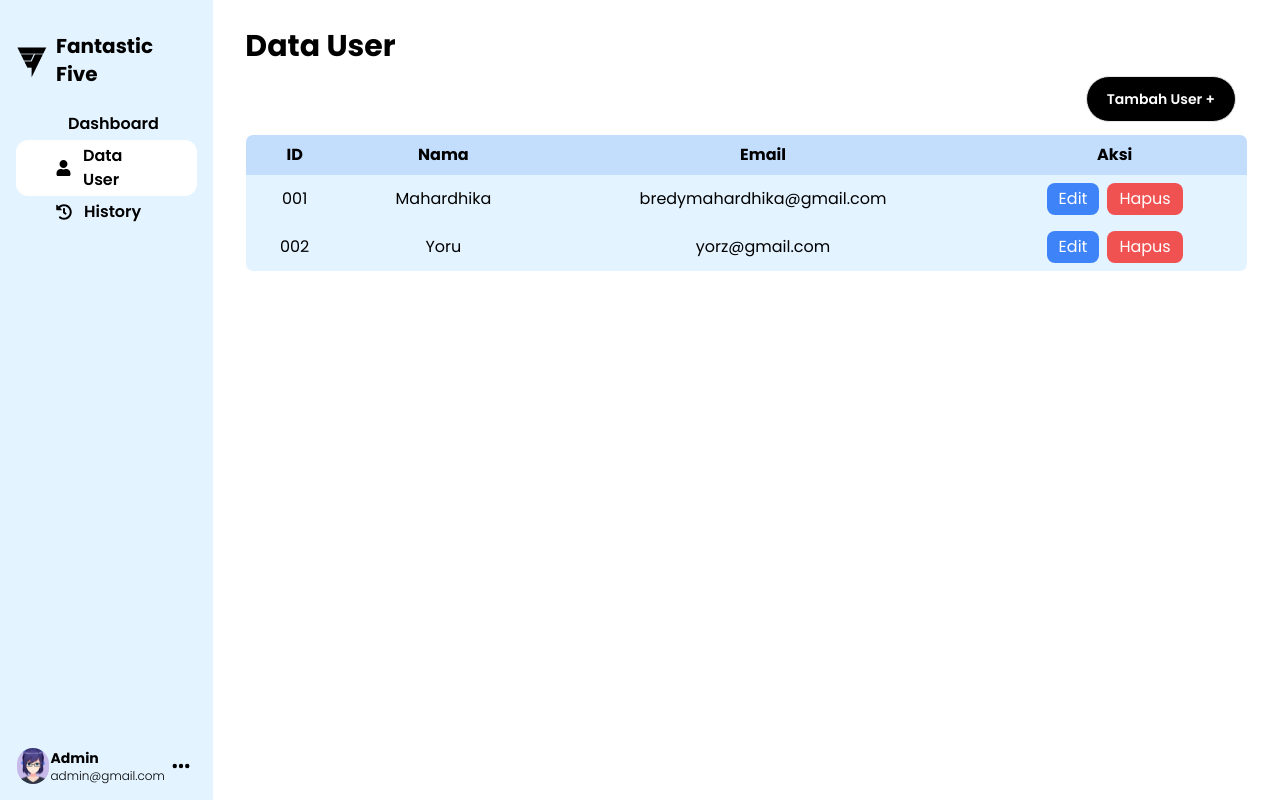
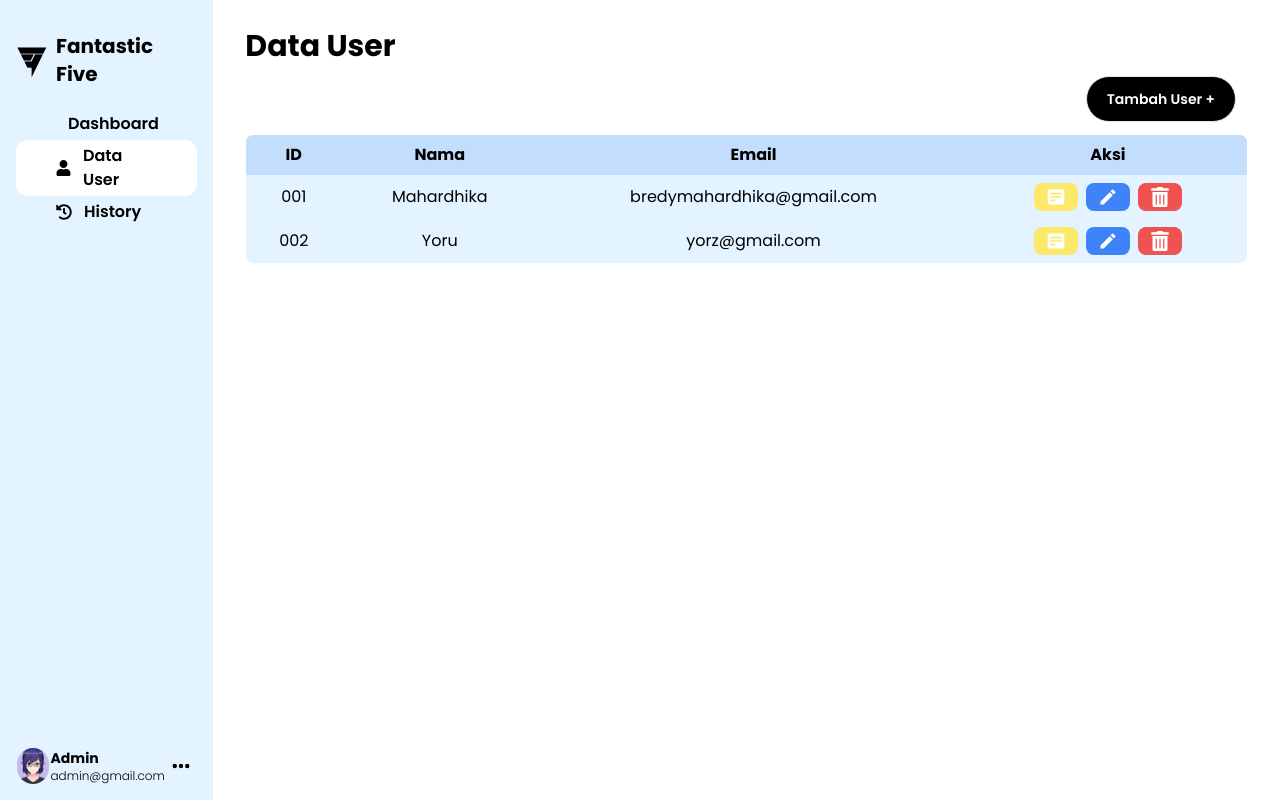
Before and after one commit to MahardhikaB/PBF, a Next.js app in the folder uts-pbf/: page /data_user in a window 1280 px wide. Built offline with nearby package versions, Linux system fonts and the light colour scheme.

Commit message:
Data User Change

```diff
--- a/uts-pbf/src/app/data_user/page.tsx
+++ b/uts-pbf/src/app/data_user/page.tsx
@@ -4,6 +4,9 @@ import { Button, Checkbox, Label, Modal, TextInput } from "flowbite-react";
 import Link from "next/link";
 import { useRef, useState } from "react";
 import { IoClose } from "react-icons/io5";
+import { MdModeEdit } from "react-icons/md";
+import { FaTrashAlt } from "react-icons/fa";
+import { BiSolidDetail } from "react-icons/bi";
 
 export default function DataUser() {
     const [openModal, setOpenModal] = useState(false);
@@ -32,12 +35,17 @@ export default function DataUser() {
                 <td className="px-4 py-2">Mahardhika</td>
                 <td className="px-4 py-2">bredymahardhika@gmail.com</td>
                 <td className="px-4 py-2">
+                    <div className="flex flex-row justify-center">
+                    <button className="bg-yellow-200 text-white px-3 py-1 rounded-lg mr-2">
+                        <BiSolidDetail size={20} />
+                    </button>
                     <button className="bg-blue-500 text-white px-3 py-1 rounded-lg mr-2">
-                    Edit
+                        <MdModeEdit size={20} />
                     </button>
                     <button className="bg-red-500 text-white px-3 py-1 rounded-lg">
-                    Hapus
+                        <FaTrashAlt size={20} />
                     </button>
+                    </div>
                 </td>
                 </tr>
                 <tr className="bg-[#E3F3FF]">
@@ -45,12 +53,17 @@ export default function DataUser() {
                 <td className="px-4 py-2">Yoru</td>
                 <td className="px-4 py-2">yorz@gmail.com</td>
                 <td className="px-4 py-2">
+                <div className="flex flex-row justify-center">
+                    <button className="bg-yellow-200 text-white px-3 py-1 rounded-lg mr-2">
+                        <BiSolidDetail size={20} />
+                    </button>
                     <button className="bg-blue-500 text-white px-3 py-1 rounded-lg mr-2">
-                    Edit
+                        <MdModeEdit size={20} />
                     </button>
                     <button className="bg-red-500 text-white px-3 py-1 rounded-lg">
-                    Hapus
+                        <FaTrashAlt size={20} />
                     </button>
+                    </div>
                 </td>
                 </tr>
             </tbody>
```
